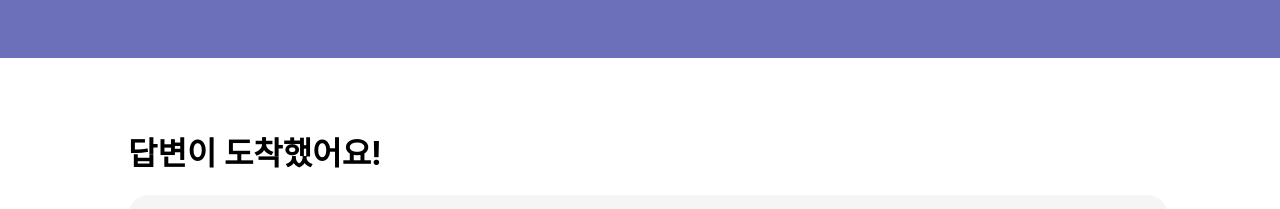
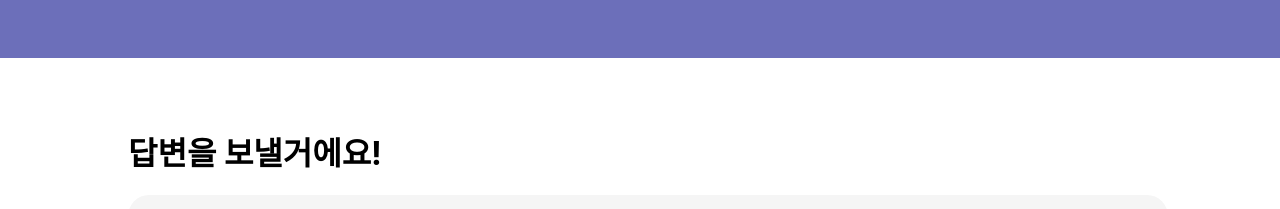
Before and after one commit to SEOULTECH-GDG-4TH-FRONTEND/MEMBER_KYEONGIN, a React (Create React App) app: page /send in a window 1280 px wide. Shown: the top 209 px of the page. Built offline with nearby package versions, Linux system fonts and the light colour scheme.

Commit message:
edit text

```diff
--- a/src/pages/SendPage.js
+++ b/src/pages/SendPage.js
@@ -8,7 +8,7 @@ export const SendPage = () => {
   return (
     <Container>
       <TopBar />
-      <TextBox>답변이 도착했어요!</TextBox>
+      <TextBox>답변을 보낼거에요!</TextBox>
       <ProfileBar />
       <ContentInput />
       <SendButton />
```
